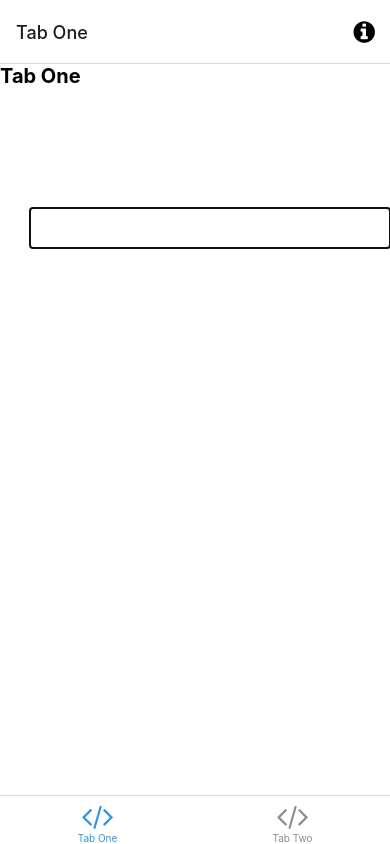
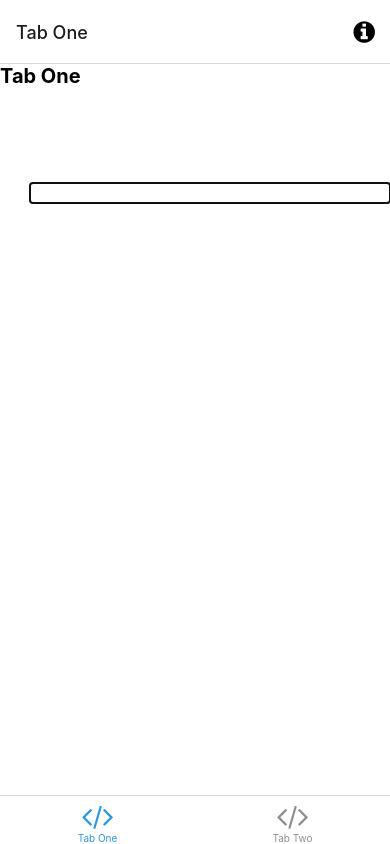
Before and after one commit to joaquinbian/todo-app-graphql-client, a React Native app: screen /TabOne in a window 390 px wide. Built offline with nearby package versions, Linux system fonts and the light colour scheme; what expo-linking would draw is missing.

Commit message:
implementing delete item

```diff
--- a/components/TodoItem/index.tsx
+++ b/components/TodoItem/index.tsx
@@ -4,6 +4,7 @@ import {
   StyleSheet,
   Text,
   TextInput,
+  TextInputKeyPressEventData,
   TextInputSubmitEditingEventData,
   View,
 } from "react-native";
@@ -13,9 +14,10 @@ import Checkbox from "../Checkbox";
 interface TodoItemProps {
   todo: Todo;
   createItem: () => void;
+  deleteItem: (id: number) => void;
 }
 
-const TodoItem = ({ todo, createItem }: TodoItemProps) => {
+const TodoItem = ({ todo, createItem, deleteItem }: TodoItemProps) => {
   const input = useRef(null);
   const [isSelected, setIsSelected] = useState<boolean>(todo.isCompleted);
   const [todoContent, setTodoContent] = useState<string>(todo.content);
@@ -26,16 +28,40 @@ const TodoItem = ({ todo, createItem }: TodoItemProps) => {
   const onSubmit = (
     e: NativeSyntheticEvent<TextInputSubmitEditingEventData>
   ) => {
-    console.warn("pija");
+    // console.warn("pija");
     console.log({ target: e });
   };
+
+  useEffect(() => {
+    if (!todo) {
+      return;
+    }
+
+    setIsSelected(todo.isCompleted);
+    setTodoContent(todo.content);
+  }, [todo]);
 
   useEffect(() => {
     if (input.current) {
       input?.current?.focus();
     }
-    // console.log({ todo }, "ME MONTO");
   }, [input]);
+
+  const handleCreateNewItem = () => {
+    if (todoContent.length === 0) return;
+    createItem();
+  };
+
+  const handleDeleteTodo = (
+    e: NativeSyntheticEvent<TextInputKeyPressEventData>
+  ) => {
+    console.log({ e: e.nativeEvent.key === "Backspace" });
+
+    if (todoContent.length > 0) return;
+    if (todoContent.length === 0 && e.nativeEvent.key === "Backspace") {
+      deleteItem(todo.id);
+    }
+  };
 
   return (
     <View style={{ flexDirection: "row", alignItems: "center" }}>
@@ -47,11 +73,12 @@ const TodoItem = ({ todo, createItem }: TodoItemProps) => {
           fontSize: 17,
           color: "#fff",
         }}
-        multiline
+        // multiline
         value={todoContent}
         onChangeText={setTodoContent}
         //se ejecuta cuando el boton de submit(enter) se presiona
-        onSubmitEditing={createItem}
+        onSubmitEditing={handleCreateNewItem}
+        onKeyPress={handleDeleteTodo}
         //se pierde el focus de donde estabamos cuando ejecutamos el onSubmit
         blurOnSubmit
       />
--- a/screens/TabOneScreen.tsx
+++ b/screens/TabOneScreen.tsx
@@ -1,5 +1,11 @@
 import { useState } from "react";
-import { FlatList, StyleSheet } from "react-native";
+import {
+  FlatList,
+  KeyboardAvoidingView,
+  Platform,
+  ScrollView,
+  StyleSheet,
+} from "react-native";
 
 import EditScreenInfo from "../components/EditScreenInfo";
 import { MaterialCommunityIcons } from "@expo/vector-icons";
@@ -29,20 +35,32 @@ export default function TabOneScreen({
     setTodos(newTodos);
   };
 
+  const deleteItem = (id: number) => {
+    setTodos((list) => list.filter((item) => item.id !== id));
+  };
+
   return (
+    <KeyboardAvoidingView
+      behavior={Platform.OS === "ios" ? "padding" : "height"}
+      // keyboardVerticalOffset={Platform.OS === "ios" ? 130 : 140}
+      enabled
+      style={{ flex: 1 }}
+    >
       <View style={styles.container}>
         <Text style={styles.title}>Tab One</Text>
         <FlatList
           data={todos}
           renderItem={({ item, index }) => (
-          <TodoItem createItem={() => createItem(index)} todo={item} />
+            <TodoItem
+              createItem={() => createItem(index)}
+              deleteItem={deleteItem}
+              todo={item}
+            />
           )}
           keyExtractor={(item) => item.id.toString()}
         />
-      {/* {todos.map((item) => (
-        <TodoItem todo={item} />
-      ))} */}
       </View>
+    </KeyboardAvoidingView>
   );
 }
 
```
Lines whose indentation alone changed are shown as unchanged.
